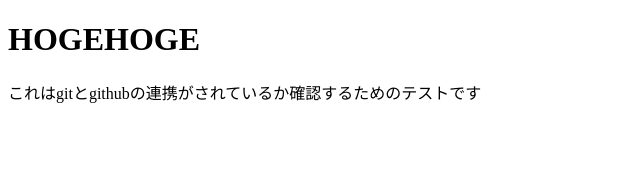
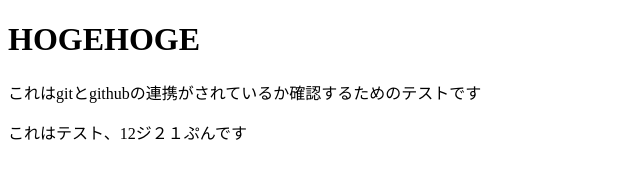
Before and after one commit to shugokimata/github_test, a plain HTML site: page index.html in a window 1280 px wide. Shown: the whole page, without its empty margins (0-640 px from the left). Drawn offline with Linux system fonts and the light colour scheme.

Commit message:
12時22分に編集しました

```diff
--- a/index.html
+++ b/index.html
@@ -8,5 +8,6 @@
 <body>
     <h1>HOGEHOGE</h1>
     <p>これはgitとgithubの連携がされているか確認するためのテストです</p>
+    <p>これはテスト、12ジ２１ぷんです</p>
 </body>
 </html>
```
